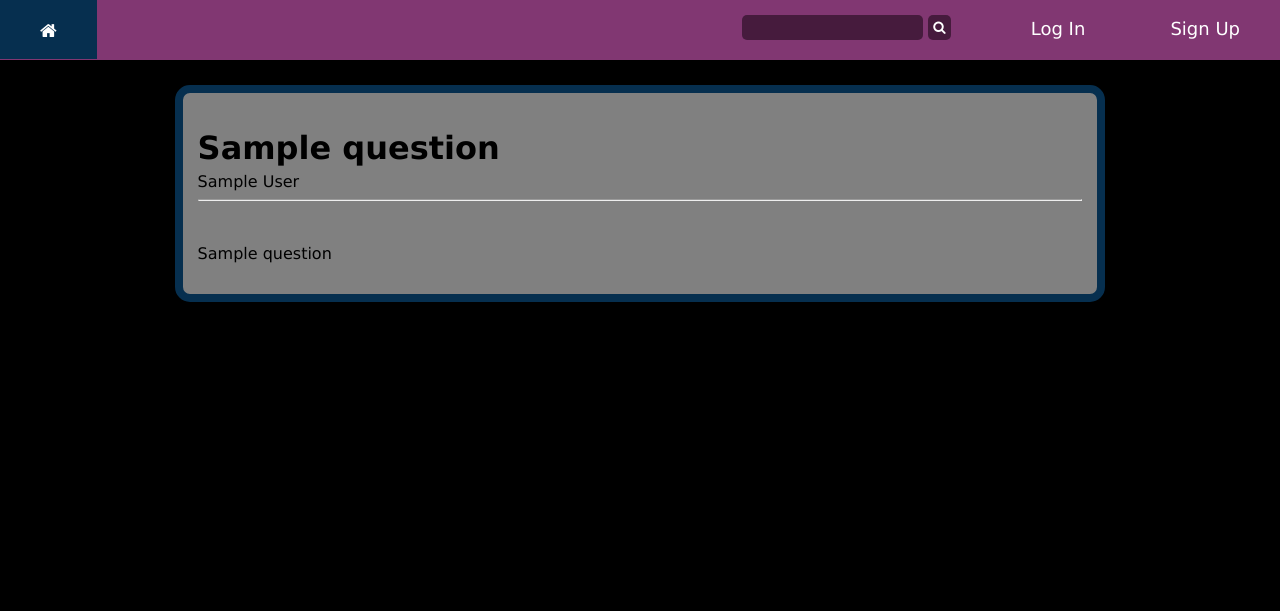
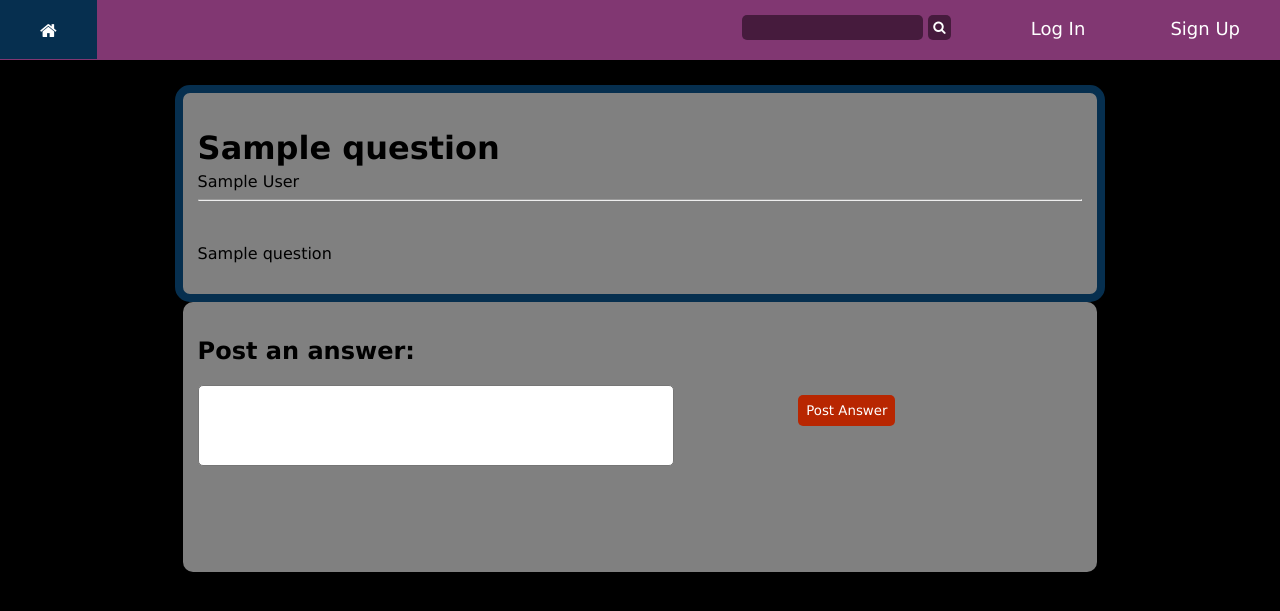
Before and after one commit to waidd280/my_blog_app, a Flask app: page /questions/1 in a window 1280 px wide. Shown: the top 611 px of the page. Run offline with Flask 2, Linux system fonts and the light colour scheme; tables that the repository leaves empty hold one stand-in row (values such as "Sample post").

Commit message:
add html and css for adding answers on question route

```diff
--- a/app/question_routes.py
+++ b/app/question_routes.py
@@ -8,5 +8,7 @@ def test_q(question_id):
     page_question = Question.query.filter_by(id=question_id).first()
     question_author = User.query.filter_by(id=page_question.user_id).first().name
 
+    print(page_question.answers)
+
     return render_template('question_page.html', pagetitle=page_question.question_title,
     page_question=page_question, question_author=question_author)
--- a/app/static/css/style.css
+++ b/app/static/css/style.css
@@ -189,6 +189,7 @@ body{
     color: black;
     border-radius: 5px;
     font-size: 15px;
+    resize: none;
 }
 
 #submit-question-btn{
@@ -240,3 +241,43 @@ body{
 .question-page-header > *{
     color: black;
 }
+
+.no-answers-message{
+    max-width: 70%;
+    text-align: center;
+    margin: 30px auto;
+}
+
+.post-answer-box{
+    background-color: gray;
+    max-width: 70%;
+    margin: auto;
+    padding: 15px;
+    border-radius: 10px;
+    height: 240px;
+}
+
+.post-answer-box > form > *{
+    color: black;
+}
+
+.post-answer{
+    resize: none;
+    border-radius: 5px;
+    max-width: 100%;
+    color: black;
+}
+
+#submit-answer-btn{
+    background-color: #B82601;
+    border: none;
+    border-radius: 5px;
+    display: block;
+    float: right;
+    margin: 10px;
+    padding: 8px;
+}
+
+.post-answer-container{
+    max-width: 80%;
+}
--- a/app/templates/question_page.html
+++ b/app/templates/question_page.html
@@ -10,4 +10,18 @@
 
     <p>{{ page_question.question_info }}</p>
 </div>
+
+{% if not page_question.answers %}
+    <p class="no-answers-message">There are no answers posted for this question yet...</p>
+{% endif %}
+
+<div class="post-answer-box">
+    <form method="POST">
+        <h2>Post an answer:</h2>
+        <div class="post-answer-container">
+            <textarea class="post-answer" rows=5 cols=65 name="answer-content"></textarea>
+            <button type="submit" id="submit-answer-btn">Post Answer</button>
+        </div>
+    </form>
+</div>
 {% endblock %}
```
